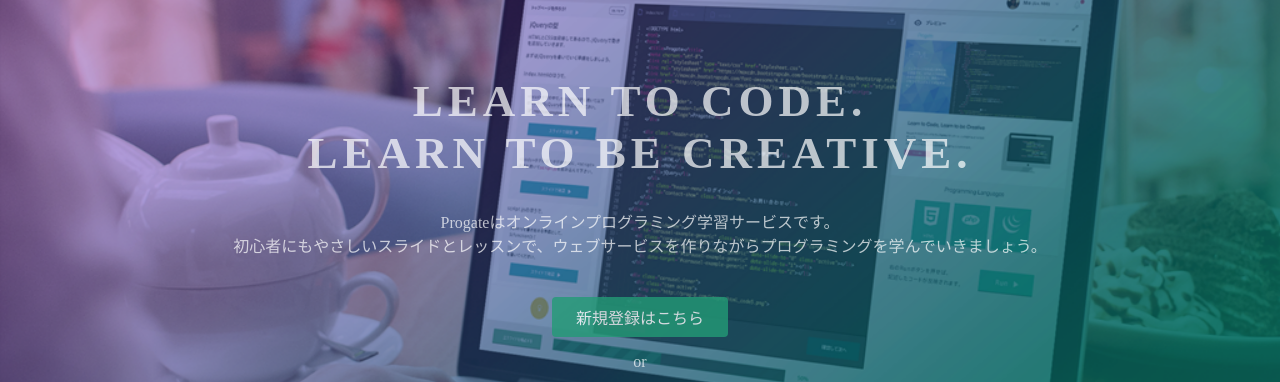
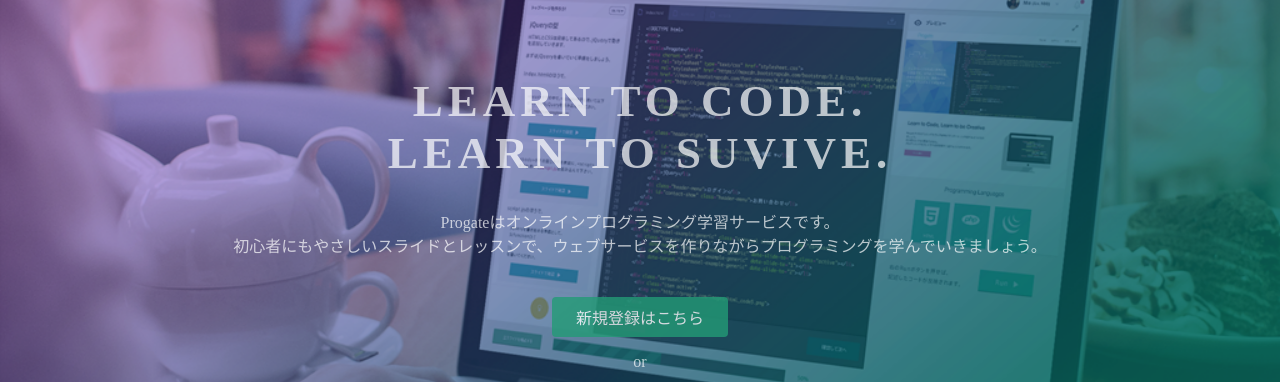
Before and after one commit to NMB40T/nmb40t, a plain HTML site: page index.html in a window 1280 px wide. Shown: the part 135-517 px from the top of the page. Drawn offline with Linux system fonts and the light colour scheme.

Commit message:
Update index.html

```diff
--- a/index.html
+++ b/index.html
@@ -23,7 +23,7 @@
   </header>
   <div class="top-wrapper">
     <div class="container">
-      <h1>LEARN TO CODE.<br>LEARN TO BE CREATIVE.</h1>
+      <h1>LEARN TO CODE.<br>LEARN TO SUVIVE.</h1>
       <p>Progateはオンラインプログラミング学習サービスです。<br>初心者にもやさしいスライドとレッスンで、ウェブサービスを作りながらプログラミングを学んでいきましょう。</p>
       <div class="btn-wrapper">
         <a href="#" class="btn signup">新規登録はこちら</a>
```
